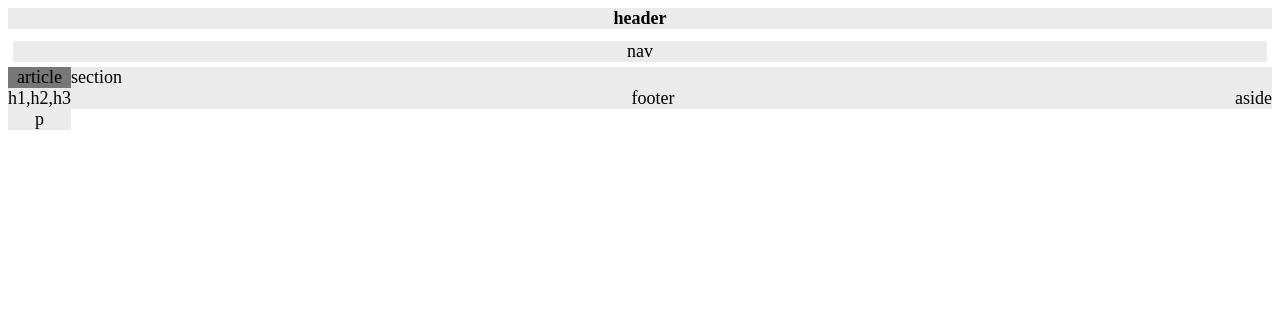
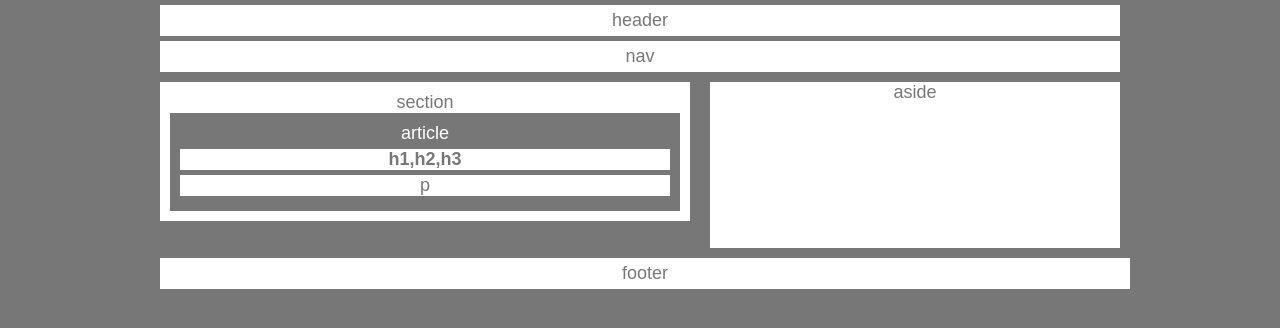
Before and after one commit to Baldy318/HW-Wireframe, a plain HTML site: page index.html in a window 1280 px wide. Drawn offline with Linux system fonts and the light colour scheme; files whose address does not match are found by name.

Commit message:
Changed CSS and HTML codes

```diff
--- a/index.html
+++ b/index.html
@@ -5,22 +5,20 @@
 
 </head>
 
-<body id="body">
+<body>
+    <header>header</header>
+    <nav>nav</nav>
+    <div class="container">
+        <section class="section">section
+            <article id="article">article
+                <div><strong>h1,h2,h3</strong></div>
+                <div>p</div>
+            </article>
+        </section>
+        <aside>aside</aside>
+    </div>
 
-    <h1 id="header">header</h1>
-
-    <nav id="nav">nav</nav></nav>
-
-    <section id="section">section
-        <article id="article"> article
-            <div id="div">h1,h2,h3</div>
-            <div id="div">p</div>
-        </article>
-        </section>
-
-    <aside id="aside">aside</aside>
-
-    <footer id="footer">footer</footer>
+    <footer>footer</footer>
 
 </body>
 </html>
--- a/style.css
+++ b/style.css
@@ -1,51 +1,64 @@
-.body {
-    padding: 0;
-    margin: 5;
-    font-family: 'Arial', 'Helvetica Neue', Helvetica, sans-serif;
-    font-size: 18px;
+body {
+  font-family: Arial, "Helvetica Neue", Helvetica, sans-serif;
   color: #777;
   background: #777;
   width: 960px;
+  font-size: 18px;
+  margin: 0 auto;
 }
- #header{
-   font-size: 18px;
-   background: #ebebeb;
+
+header {
   text-align: center;
+  padding: 5px;
+  background-color: white;
+  margin: 5px auto;
     }
-  #nav{
-   font-size: 18px;
-   background: #ebebeb;
+nav {
   text-align: center;
-   margin: 5;
+  padding: 5px;
+  background-color: white;
+  margin: 5px auto;
   }
-  #section{
-     font-size: 18px;
-     background: #ebebeb;
-     float:#left;
+.container {
+margin-top: 10px;
+overflow: auto;
+background: #777;
+
 }
-   #article{
-     font-size: 18px;
-     background:#777;
+section {
   text-align: center;
+  background-color: white;
   float: left;
+  width: 510px;
+  padding: 10px;
+
 }
-  #div{
-    font-size: 18px;
-    background: #ebebeb;
+article {
   text-align: center;
+  background-color: #777;
+  color: white;
+  padding: 10px;
 }
-  #aside{
-    font-size: 18px;
-    background:#ebebeb;
+
+aside {
   text-align: center;
+  background-color: white;
+  width: 410px;
   float: right;
-    background-origin: padding-box;
-  }
-    #footer{
-      font-size: 18px;
-      background: #ebebeb;
-      text-align:center;
-      object-position:bottom;
+ height: 20.75%;
 
 
 }
+div {
+  background-color: white;
+  color: #777;
+  margin: 5px auto;
+
+  }
+footer {
+  width: 960px;
+  background-color: white;
+  text-align: center;
+  margin-top: 10px;
+  padding: 5px
+}
```
Lines whose indentation alone changed are shown as unchanged.
